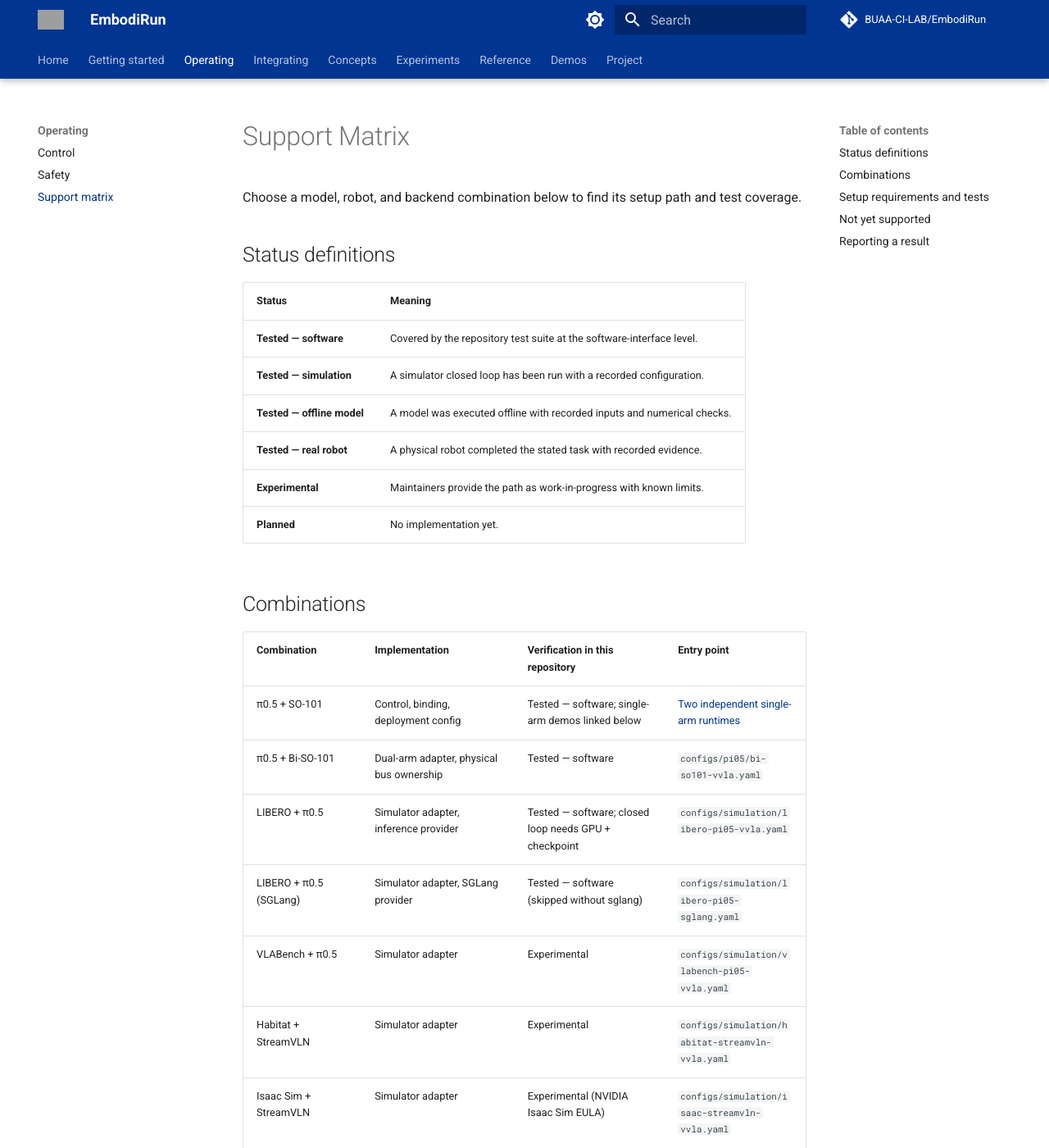
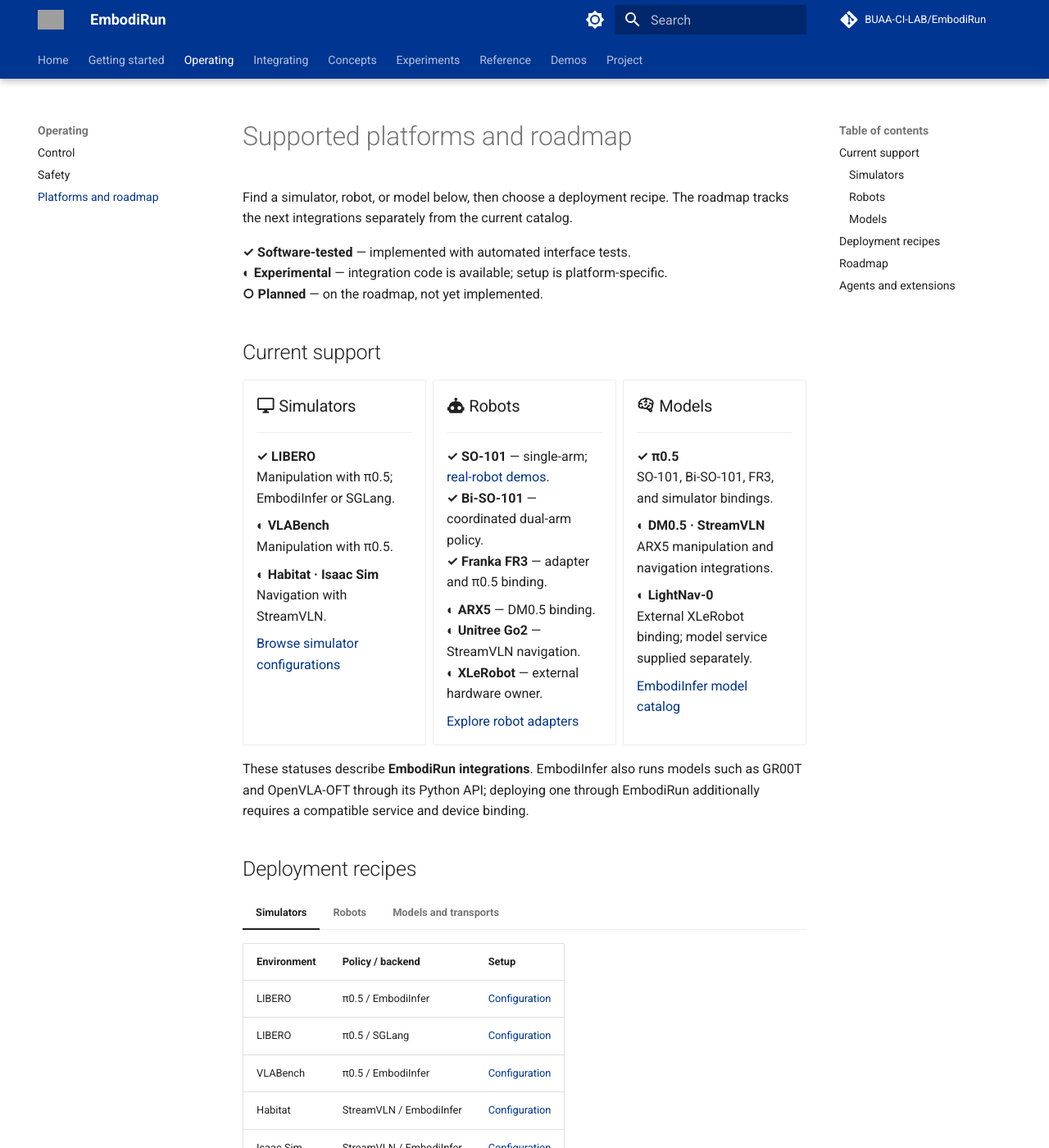
Before and after one commit to zmcChar/EmbodiRun, an MkDocs documentation site: the page built from docs/support-matrix.md, in a window 1280 px wide and 1400 px high. Shown: the whole window at 82% size. Built offline with MkDocs 1.6.1 and Material for MkDocs 9.7.7, drawn with Linux system fonts in a browser that asks for light colours; comment, search, counter and statistics services are not loaded; some of the changed text lies outside the part shown; grey boxes are pictures that could not be loaded.

Commit message:
docs: organize platform support and integration roadmap

```diff
--- a/docs/stylesheets/extra.css
+++ b/docs/stylesheets/extra.css
@@ -67,3 +67,14 @@
 .md-typeset .grid.cards > ul > li > p:last-child {
   margin-bottom: 0;
 }
+
+/* Keep the three support categories together on desktop; stack on mobile. */
+.md-typeset .grid.support-grid {
+  grid-template-columns: repeat(3, minmax(0, 1fr));
+}
+
+@media (max-width: 60em) {
+  .md-typeset .grid.support-grid {
+    grid-template-columns: 1fr;
+  }
+}
--- a/docs/support-matrix.md
+++ b/docs/support-matrix.md
@@ -1,71 +1,186 @@
-# Support Matrix
+# Supported platforms and roadmap
 
-Choose a model, robot, and backend combination below to find its setup path
-and test coverage.
+Find a simulator, robot, or model below, then choose a deployment recipe.
+The roadmap tracks the next integrations separately from the current catalog.
 
-## Status definitions
+**✓ Software-tested** — implemented with automated interface tests.<br>
+**◐ Experimental** — integration code is available; setup is platform-specific.<br>
+**○ Planned** — on the roadmap, not yet implemented.
 
-| Status | Meaning |
-|---|---|
-| **Tested — software** | Covered by the repository test suite at the software-interface level. |
-| **Tested — simulation** | A simulator closed loop has been run with a recorded configuration. |
-| **Tested — offline model** | A model was executed offline with recorded inputs and numerical checks. |
-| **Tested — real robot** | A physical robot completed the stated task with recorded evidence. |
-| **Experimental** | Maintainers provide the path as work-in-progress with known limits. |
-| **Planned** | No implementation yet. |
+## Current support
 
-## Combinations
+<div class="grid cards support-grid" markdown>
 
-| Combination | Implementation | Verification in this repository | Entry point |
-|---|---|---|---|
-| π0.5 + SO-101 | Control, binding, deployment config | Tested — software; single-arm demos linked below | [Two independent single-arm runtimes](https://github.com/BUAA-CI-LAB/EmbodiRun/blob/main/configs/http-wireless-inference/http.yaml) |
-| π0.5 + Bi-SO-101 | Dual-arm adapter, physical bus ownership | Tested — software | `configs/pi05/bi-so101-vvla.yaml` |
-| LIBERO + π0.5 | Simulator adapter, inference provider | Tested — software; closed loop needs GPU + checkpoint | `configs/simulation/libero-pi05-vvla.yaml` |
-| LIBERO + π0.5 (SGLang) | Simulator adapter, SGLang provider | Tested — software (skipped without sglang) | `configs/simulation/libero-pi05-sglang.yaml` |
-| VLABench + π0.5 | Simulator adapter | Experimental | `configs/simulation/vlabench-pi05-vvla.yaml` |
-| Habitat + StreamVLN | Simulator adapter | Experimental | `configs/simulation/habitat-streamvln-vvla.yaml` |
-| Isaac Sim + StreamVLN | Simulator adapter | Experimental (NVIDIA Isaac Sim EULA) | `configs/simulation/isaac-streamvln-vvla.yaml` |
-| Franka FR3 + π0.5 | Robot adapter, binding | Tested — software | `src/embodirun/robots/franka/fr3` |
-| ARX5 + DM05 | Robot adapter, binding | Experimental (vendor motor driver required) | `src/embodirun/bindings/arx/x5/dm05` |
-| Unitree Go2 + StreamVLN | Robot agent, binding, SSH deployer | Experimental | `src/embodirun/robots/unitree/go2` |
-| SGLang HTTP backend | Provider, client, adapter | Tested — software | `[sglang]` extra |
-| External inference service | `lifecycle: external` model entries | Tested — software | `configs/examples/external.yaml` |
-| Multi-node shared inference | Config, control arbitration, benchmark | Tested — software benchmark | `configs/http-wireless-inference/`, `benchmarks/inference-transport/` |
-| WirelessComm transport | Client, server config generation | Experimental, transport installed separately | `configs/http-wireless-inference/wireless.yaml`, [Inference transport](inference-transport.md) |
-| RPent agent adapter | Public-client contract in `agents/rpent`; reference robot in the RPent fork | Experimental, software only; RPent-side registration is owned by the RPent project | `agents/rpent/README.md`, `BUAA-CI-LAB/RPent:embodirun-integration` |
-| Astra + π0.5 review loop | Cooperative loop with an injectable reviewer | Experimental, mock reviewer | `agents/astra_pi05/README.md` |
-| XLeRobot external owner | Optional integration package | Experimental, separately installed | `integrations/xlerobot_owner/README.md` |
-| LightNav-0 + XLeRobot (remote HTTP) | Binding, remote robot client, local segment, teleop | Experimental, software | `docs/lightnav0_xlerobot.md` |
-| Camera / transport experiments | GStreamer capture, camera shared memory, NIXL tensors, Zenoh endpoint | Experimental, skipped without the optional dependency | `docs/camera-only-experiments.md`, `docs/transport-experiments.md` |
+-   ### :material-monitor: Simulators {#simulators}
 
-## Setup requirements and tests
+    ---
 
-Use these guides and tests when preparing a deployment or extending an adapter.
+    **✓ LIBERO**<br>
+    Manipulation with π0.5; EmbodiInfer or SGLang.
 
-| Path | Requirements | Evidence / next step |
-|---|---|---|
-| Simulated local device | Core install; no GPU or checkpoint | [Executable walkthrough](https://github.com/BUAA-CI-LAB/EmbodiRun/blob/main/examples/run_shared_device_fake.py), [walkthrough tests](https://github.com/BUAA-CI-LAB/EmbodiRun/blob/main/tests/test_shared_device_fake_walkthrough.py) |
-| SO-101 + π0.5 | Calibrated arm, cameras, compatible checkpoint and model environment | [Runtime tests](https://github.com/BUAA-CI-LAB/EmbodiRun/blob/main/tests/test_so101_pi05_runtime.py), [engine comparison](demos/engine-e2e-contrast.md) |
-| Dual SO-101 + π0.5 | Two arm buses, three cameras, dual-arm checkpoint | [Setup](pi05-bi-so101.md), [deployment tests](https://github.com/BUAA-CI-LAB/EmbodiRun/blob/main/tests/test_bi_so101_deployment.py), [adapter tests](https://github.com/BUAA-CI-LAB/EmbodiRun/blob/main/tests/test_bi_so101.py) |
-| FR3 + π0.5 | Robot SDK and a compatible checkpoint/binding | [Binding tests](https://github.com/BUAA-CI-LAB/EmbodiRun/blob/main/tests/test_pi05_fr3_binding.py); no complete deployment recipe supplied here |
-| External / SGLang provider | Compatible running endpoint, or optional managed integration | [Provider lifecycle tests](https://github.com/BUAA-CI-LAB/EmbodiRun/blob/main/tests/test_inference_providers.py), [HTTP client tests](https://github.com/BUAA-CI-LAB/EmbodiRun/blob/main/tests/test_sglang_http.py) |
-| Simulator combinations | Simulator assets, optional dependencies, checkpoint, and GPU where required | [Service/configuration tests](https://github.com/BUAA-CI-LAB/EmbodiRun/blob/main/tests/test_services.py) |
-| Shared inference / WirelessComm | Reachable model endpoint; optional transport package | [Transport tests](https://github.com/BUAA-CI-LAB/EmbodiRun/blob/main/tests/test_vvla_wireless.py), [experiment scope](inference-transport.md) |
+    **◐ VLABench**<br>
+    Manipulation with π0.5.
 
-Source-module entries are starting points for custom integration. For SO-101,
-choose the single-arm configuration for independent clients or the dual-arm
-configuration for a coordinated 12-dimensional policy.
+    **◐ Habitat · Isaac Sim**<br>
+    Navigation with StreamVLN.
 
-## Not yet supported
+    [Browse simulator configurations](https://github.com/BUAA-CI-LAB/EmbodiRun/tree/main/configs/simulation)
 
-- Automatic compute placement and cross-model GPU scheduling.
-- A one-command `embodirun run <recipe>` that also installs and starts
-  everything.
-- A PyPI release. Install from source with uv.
+-   ### :material-robot: Robots {#robots}
 
-## Reporting a result
+    ---
 
-When adding or updating a combination, record the versions, configuration,
-hardware, checkpoint/weights, the exact command, and the observed result, then
-open a pull request against this table. Do not mark a combination Tested based
-only on code presence.
+    **✓ SO-101** — single-arm; [real-robot demos](demos/multi-robot-serving.md).<br>
+    **✓ Bi-SO-101** — coordinated dual-arm policy.<br>
+    **✓ Franka FR3** — adapter and π0.5 binding.
+
+    **◐ ARX5** — DM0.5 binding.<br>
+    **◐ Unitree Go2** — StreamVLN navigation.<br>
+    **◐ XLeRobot** — external hardware owner.
+
+    [Explore robot adapters](https://github.com/BUAA-CI-LAB/EmbodiRun/tree/main/src/embodirun/robots)
+
+-   ### :material-brain: Models {#models}
+
+    ---
+
+    **✓ π0.5**<br>
+    SO-101, Bi-SO-101, FR3, and simulator bindings.
+
+    **◐ DM0.5 · StreamVLN**<br>
+    ARX5 manipulation and navigation integrations.
+
+    **◐ LightNav-0**<br>
+    External XLeRobot binding; model service supplied separately.
+
+    [EmbodiInfer model catalog](https://github.com/BUAA-CI-LAB/EmbodiInfer/blob/main/docs/models.md)
+
+</div>
+
+These statuses describe **EmbodiRun integrations**. EmbodiInfer also runs models
+such as GR00T and OpenVLA-OFT through its Python API; deploying one through
+EmbodiRun additionally requires a compatible service and device binding.
+
+## Deployment recipes
+
+=== "Simulators"
+
+    | Environment | Policy / backend | Setup |
+    |---|---|---|
+    | LIBERO | π0.5 / EmbodiInfer | [Configuration](https://github.com/BUAA-CI-LAB/EmbodiRun/blob/main/configs/simulation/libero-pi05-vvla.yaml) |
+    | LIBERO | π0.5 / SGLang | [Configuration](https://github.com/BUAA-CI-LAB/EmbodiRun/blob/main/configs/simulation/libero-pi05-sglang.yaml) |
+    | VLABench | π0.5 / EmbodiInfer | [Configuration](https://github.com/BUAA-CI-LAB/EmbodiRun/blob/main/configs/simulation/vlabench-pi05-vvla.yaml) |
+    | Habitat | StreamVLN / EmbodiInfer | [Configuration](https://github.com/BUAA-CI-LAB/EmbodiRun/blob/main/configs/simulation/habitat-streamvln-vvla.yaml) |
+    | Isaac Sim | StreamVLN / EmbodiInfer | [Configuration](https://github.com/BUAA-CI-LAB/EmbodiRun/blob/main/configs/simulation/isaac-streamvln-vvla.yaml) |
+
+    Prepare the simulator assets, model checkpoint, and environment dependencies
+    before starting a closed loop. Isaac Sim uses NVIDIA's Isaac Sim EULA.
+    See [Installation](installation.md) for dependency groups.
+
+=== "Robots"
+
+    | Robot | Policy / interface | Setup |
+    |---|---|---|
+    | SO-101 | π0.5, independent single-arm runtimes | [Shared-service configuration](https://github.com/BUAA-CI-LAB/EmbodiRun/blob/main/configs/http-wireless-inference/http.yaml) |
+    | Bi-SO-101 | π0.5, 12-dimensional dual-arm policy | [Dual-arm guide](pi05-bi-so101.md) |
+    | Franka FR3 | π0.5 binding | [Adapter](https://github.com/BUAA-CI-LAB/EmbodiRun/tree/main/src/embodirun/robots/franka/fr3) |
+    | ARX5 | DM0.5 binding | [Binding](https://github.com/BUAA-CI-LAB/EmbodiRun/tree/main/src/embodirun/bindings/arx/x5/dm05) |
+    | Unitree Go2 | StreamVLN navigation | [Robot integration](https://github.com/BUAA-CI-LAB/EmbodiRun/tree/main/src/embodirun/robots/unitree/go2) |
+    | XLeRobot | External hardware owner | [Integration package](https://github.com/BUAA-CI-LAB/EmbodiRun/blob/main/integrations/xlerobot_owner/README.md) |
+
+    SO-101 deployments need calibrated arms, camera mappings, and a checkpoint
+    trained for the selected binding. FR3 needs its robot SDK; ARX5 needs the
+    vendor motor driver. Source links are starting points for custom integration.
+
+    Follow [Safety](safety.md) and [Manual control](control.md) before operating
+    physical hardware. [LightNav-0](lightnav0_xlerobot.md) documents the separate
+    experimental XLeRobot waypoint binding.
+
+=== "Models and transports"
+
+    **EmbodiInfer** provides the first-party π0.5, DM0.5, and StreamVLN
+    inference services. Its [serving guide](https://github.com/BUAA-CI-LAB/EmbodiInfer/blob/main/docs/serving.md)
+    covers checkpoints and model-specific input mappings.
+
+    **SGLang** has a separately installed π0.5 integration. **External
+    services** connect through a provider with `lifecycle: external`;
+    see [Configuration](configuration.md) and the
+    [external-service example](https://github.com/BUAA-CI-LAB/EmbodiRun/blob/main/configs/examples/external.yaml).
+
+    **HTTP** is the standard transport. **WirelessComm** is an experimental,
+    separately installed option; see the
+    [WirelessComm configuration](https://github.com/BUAA-CI-LAB/EmbodiRun/blob/main/configs/http-wireless-inference/wireless.yaml)
+    and [transport measurements](inference-transport.md).
+
+## Roadmap
+
+<div class="grid cards support-grid" markdown>
+
+-   :material-robot: __Robots__
+
+    ---
+
+    ○ **AgileX PiperX**
+
+    - [ ] Robot connection and observation adapter
+    - [ ] Policy-to-robot action binding
+    - [ ] Calibration and deployment example
+
+-   :material-brain: __Models__
+
+    ---
+
+    ○ **SmolVLA · OpenVLA**
+
+    - [ ] EmbodiInfer inference adapters
+    - [ ] Serving and observation mappings
+    - [ ] EmbodiRun deployment bindings
+
+    OpenVLA here means the base model; OpenVLA-OFT already has an
+    EmbodiInfer inference adapter.
+
+-   :material-monitor: __Simulators__
+
+    ---
+
+    ○ **Additional simulators**
+
+    - [ ] Select the next environments
+    - [ ] Observation and action adapters
+    - [ ] Example deployments and closed-loop checks
+
+</div>
+
+## Agents and extensions
+
+- **Your planner:** the [public Python client](https://github.com/BUAA-CI-LAB/EmbodiRun/blob/main/agents/CLIENT.md)
+  exposes observation, proposal, execution, inspection, and cancellation.
+- **RPent:** an experimental [agent integration](rpent-integration.md).
+- **Astra + π0.5:** a [cooperative review loop](https://github.com/BUAA-CI-LAB/EmbodiRun/blob/main/agents/astra_pi05/README.md)
+  with an injectable reviewer; the example uses a mock reviewer.
+- **Camera and transport work:** [camera-only capture](camera-only-experiments.md)
+  and [transport experiments](transport-experiments.md) cover optional
+  GStreamer, shared-memory, Zenoh, and NIXL paths.
+
+??? info "Tests and integration checks"
+
+    The [fake-device walkthrough](https://github.com/BUAA-CI-LAB/EmbodiRun/blob/main/examples/run_shared_device_fake.py)
+    exercises the public runtime without hardware or a checkpoint.
+
+    Automated coverage includes
+    [SO-101](https://github.com/BUAA-CI-LAB/EmbodiRun/blob/main/tests/test_so101_pi05_runtime.py),
+    [dual-arm deployment](https://github.com/BUAA-CI-LAB/EmbodiRun/blob/main/tests/test_bi_so101_deployment.py),
+    [FR3 bindings](https://github.com/BUAA-CI-LAB/EmbodiRun/blob/main/tests/test_pi05_fr3_binding.py),
+    [providers](https://github.com/BUAA-CI-LAB/EmbodiRun/blob/main/tests/test_inference_providers.py),
+    [service configuration](https://github.com/BUAA-CI-LAB/EmbodiRun/blob/main/tests/test_services.py),
+    and [WirelessComm clients](https://github.com/BUAA-CI-LAB/EmbodiRun/blob/main/tests/test_vvla_wireless.py).
+
+    When contributing a new integration, include its configuration, dependencies,
+    test coverage, and a deployment example. For a hardware or simulator result,
+    record the versions, checkpoint, command, and observed outcome.
+
+??? info "Runtime availability"
+
+    Install from source with uv; there is no PyPI release yet. Compute placement
+    is explicit in configuration. Automatic placement, cross-model GPU scheduling,
+    and a single command that installs and runs an entire recipe are not implemented.
--- a/mkdocs.yml
+++ b/mkdocs.yml
@@ -50,7 +50,7 @@
   - Operating:
       - Control: control.md
       - Safety: safety.md
-      - Support matrix: support-matrix.md
+      - Platforms and roadmap: support-matrix.md
   - Integrating:
       - Inference API v1: http_api.md
       - Agent execution workflow: agent-workflow.md
@@ -93,6 +93,8 @@
   - pymdownx.tabbed:
       alternate_style: true
   - pymdownx.details
+  - pymdownx.tasklist:
+      custom_checkbox: true
   - pymdownx.emoji:
       emoji_index: !!python/name:material.extensions.emoji.twemoji
       emoji_generator: !!python/name:material.extensions.emoji.to_svg
```
Also changed, not shown: README.md (+42 -24 lines), README.zh-CN.md (+38 -22 lines).
